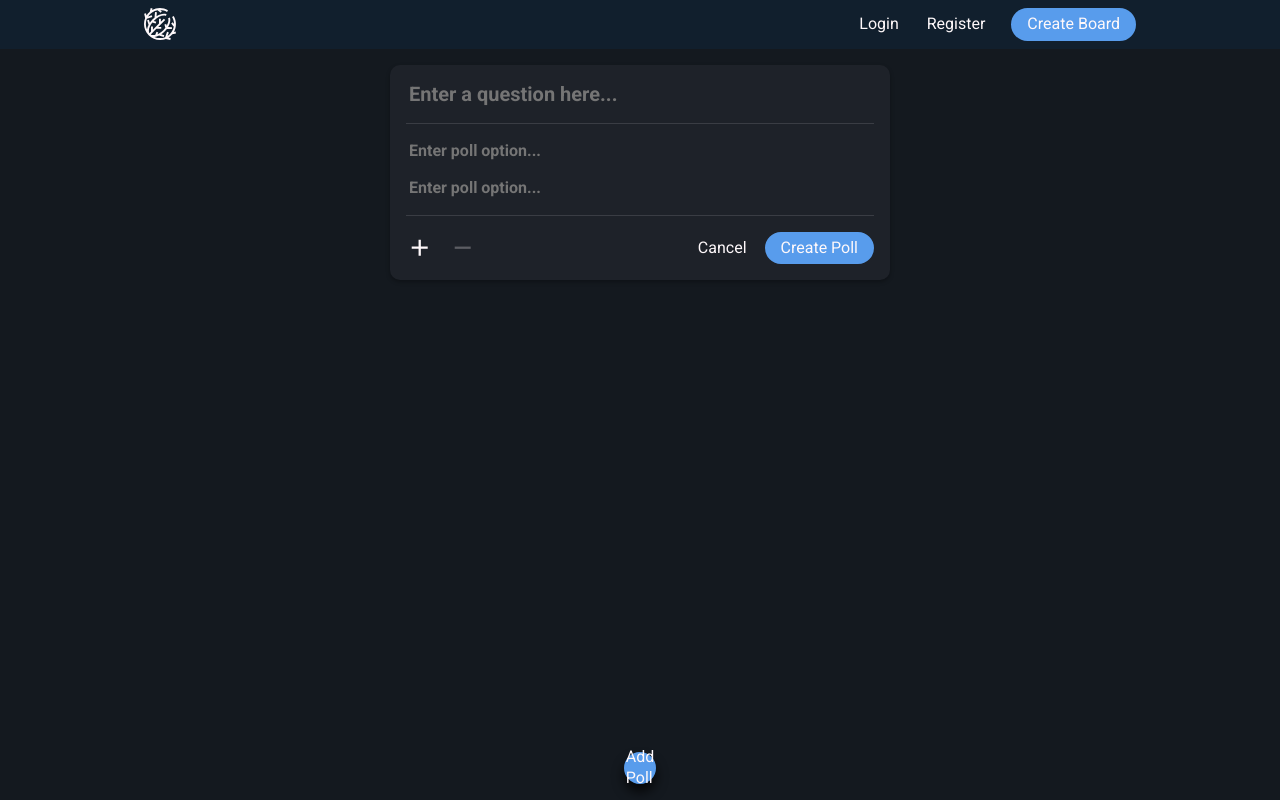
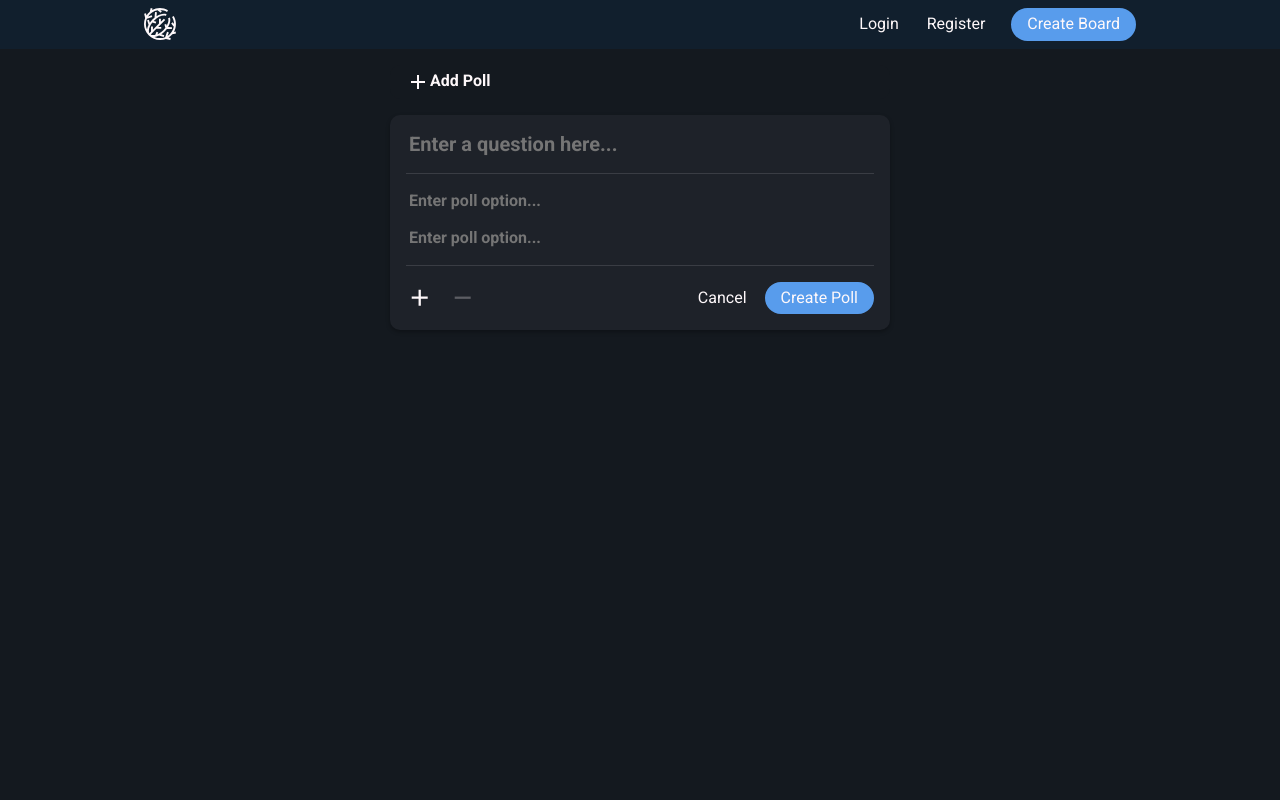
Before and after one commit to hhuuddoo/silent-classroom, a React (Create React App) app: page / in a window 1280 px wide. Built offline with nearby package versions, Linux system fonts and the light colour scheme.

Commit message:
add desktop 'add poll' button styling

```diff
--- a/src/scss/index.css
+++ b/src/scss/index.css
@@ -375,4 +375,44 @@ a:hover {
   -webkit-transform: rotate(45deg);
           transform: rotate(45deg);
 }
+
+@media (min-width: 40em) {
+  .add-poll {
+    position: relative;
+    -webkit-box-pack: start;
+        -ms-flex-pack: start;
+            justify-content: flex-start;
+    bottom: 0;
+    left: 0;
+    -webkit-transform: none;
+            transform: none;
+    width: 100%;
+    height: 2.125rem;
+    border-radius: 0.625rem;
+    max-width: 31.25rem;
+    margin: 1rem auto;
+    background-color: #14191f;
+    padding: 0.5rem 1rem;
+    border: none;
+    -webkit-box-shadow: none;
+            box-shadow: none;
+    color: #fef8fa;
+    font-weight: 700;
+  }
+  .add-poll svg {
+    height: 1.5rem;
+    width: 1.5rem;
+  }
+  .add-poll:hover, .add-poll.active {
+    background-color: #41434a;
+  }
+  .add-poll:hover svg, .add-poll.active svg {
+    fill: #fef8fa;
+    -webkit-transform: none;
+            transform: none;
+  }
+  .add-poll.active {
+    display: none;
+  }
+}
 /*# sourceMappingURL=index.css.map */
```
Also changed, not shown: src/scss/_polls.scss (+45 -13 lines), 1 other file (tests, documents, lock files or other folders).
